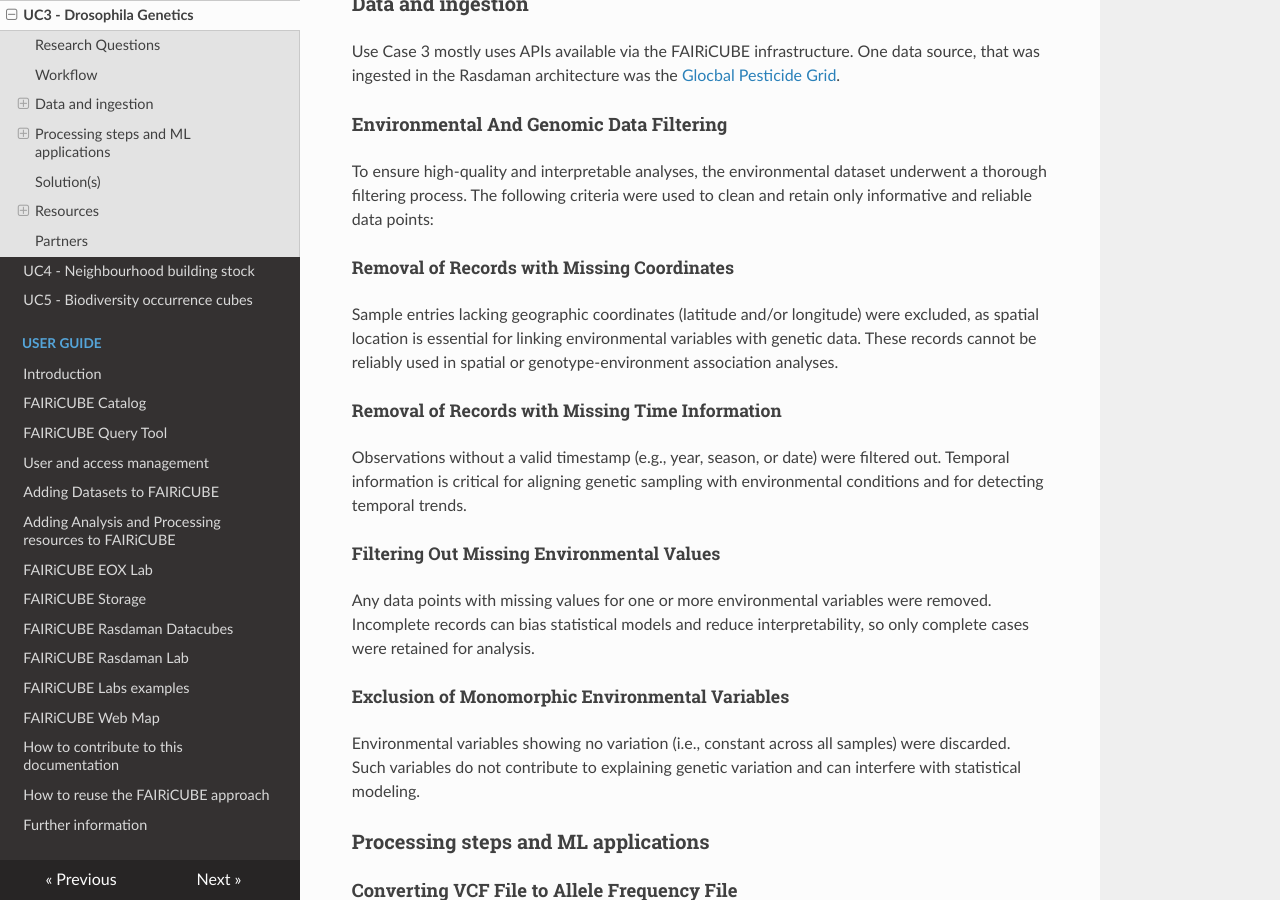
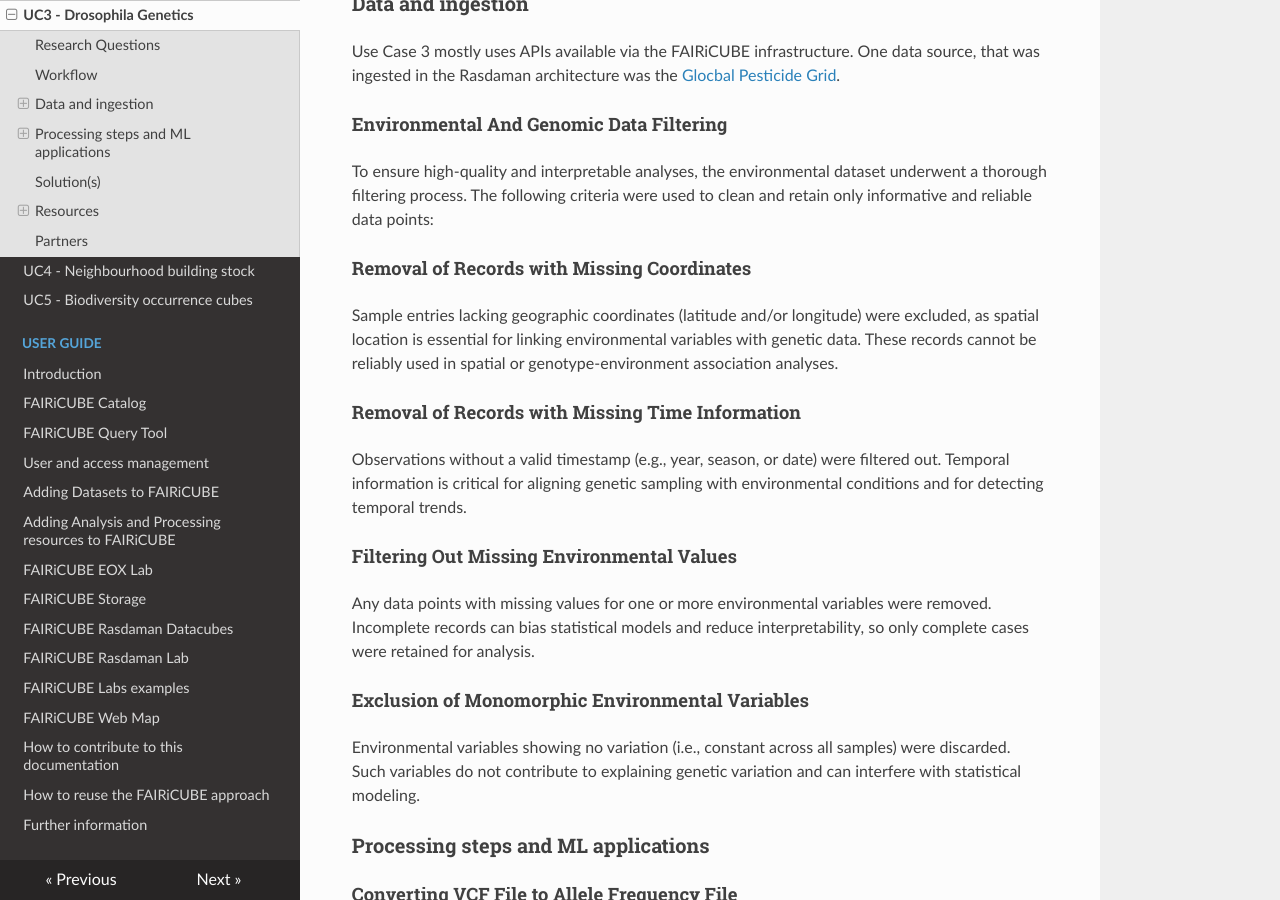
Before and after one commit to FAIRiCUBE/collaboration-platform, an MkDocs documentation site: the page built from docs/use_cases/uc3_drosophila_genetics.md, in a window 1280 px wide and 900 px high, scrolled down 1153 px. Built offline with MkDocs 1.6.1, drawn with Linux system fonts in a browser that asks for light colours; nearby versions of some CDN libraries.

```diff
--- a/docs/use_cases/uc3_drosophila_genetics.md
+++ b/docs/use_cases/uc3_drosophila_genetics.md
@@ -28,18 +28,18 @@ Use Case 3 mostly uses APIs available via the FAIRiCUBE infrastructure. One data
 
 To ensure high-quality and interpretable analyses, the environmental dataset underwent a thorough filtering process. The following criteria were used to clean and retain only informative and reliable data points:
 
-#### Removal of Records with Missing Coordinates
+### Removal of Records with Missing Coordinates
 Sample entries lacking geographic coordinates (latitude and/or longitude) were excluded, as spatial location is essential for linking environmental variables with genetic data. These records cannot be reliably used in spatial or genotype-environment association analyses.
 
-#### Removal of Records with Missing Time Information
+### Removal of Records with Missing Time Information
 
 Observations without a valid timestamp (e.g., year, season, or date) were filtered out. Temporal information is critical for aligning genetic sampling with environmental conditions and for detecting temporal trends.
 
-#### Filtering Out Missing Environmental Values
+### Filtering Out Missing Environmental Values
 
 Any data points with missing values for one or more environmental variables were removed. Incomplete records can bias statistical models and reduce interpretability, so only complete cases were retained for analysis.
 
-#### Exclusion of Monomorphic Environmental Variables
+### Exclusion of Monomorphic Environmental Variables
 
 Environmental variables showing no variation (i.e., constant across all samples) were discarded. Such variables do not contribute to explaining genetic variation and can interfere with statistical modeling.
 
@@ -51,7 +51,7 @@ Raw variant data in VCF (Variant Call Format) is processed to extract allele fre
 ### Annotating SNPs
 Single Nucleotide Polymorphisms (SNPs) are annotated using reference databases to determine their genomic context (e.g., intergenic, intronic, exonic) and potential functional impacts. This aids interpretation and prioritization of variants.
 
-#### Performing Linear Regression
+### Performing Linear Regression
 Linear regression is used to test for associations between allele frequencies (or genotypes) and continuous environmental or phenotypic variables. This identifies candidate loci under selection or related to traits of interest.
 
 ### Performing LFMM (Latent Factor Mixed Models)
```
